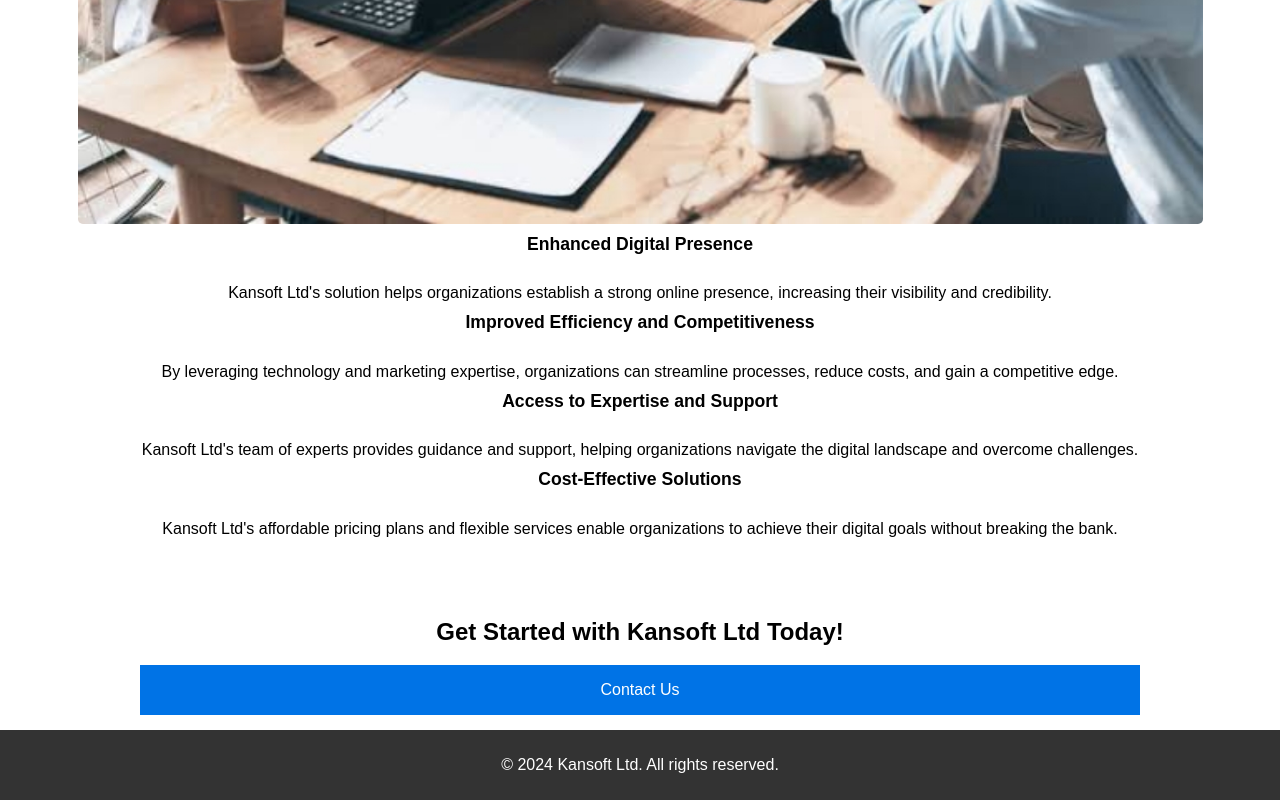
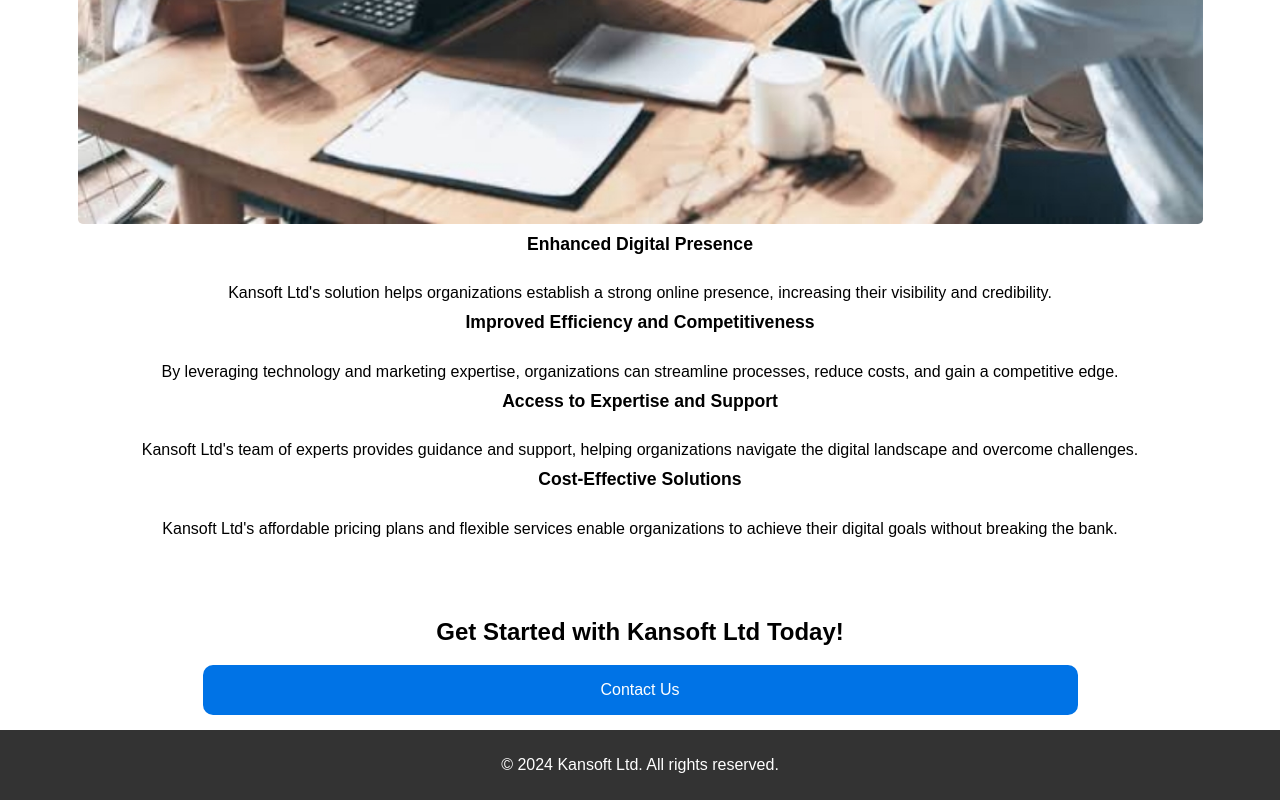
Before and after one commit to Bashir76/kansoft-ltd, a plain HTML site: page public/index.html in a window 1280 px wide. Shown: the part 3430-4230 px from the top of the page. Drawn offline with Linux system fonts and the light colour scheme.

Commit message:
Update styles.css

```diff
--- a/public/styles.css
+++ b/public/styles.css
@@ -105,7 +105,8 @@ footer {
     background-color: #0073e6;
     color: white;
     border: none;
-    width: 80%;
+    width: 70%;
+    border-radius: 10px;
     padding: 1rem 2rem;
     cursor: pointer;
     font-size: 1rem;
```
